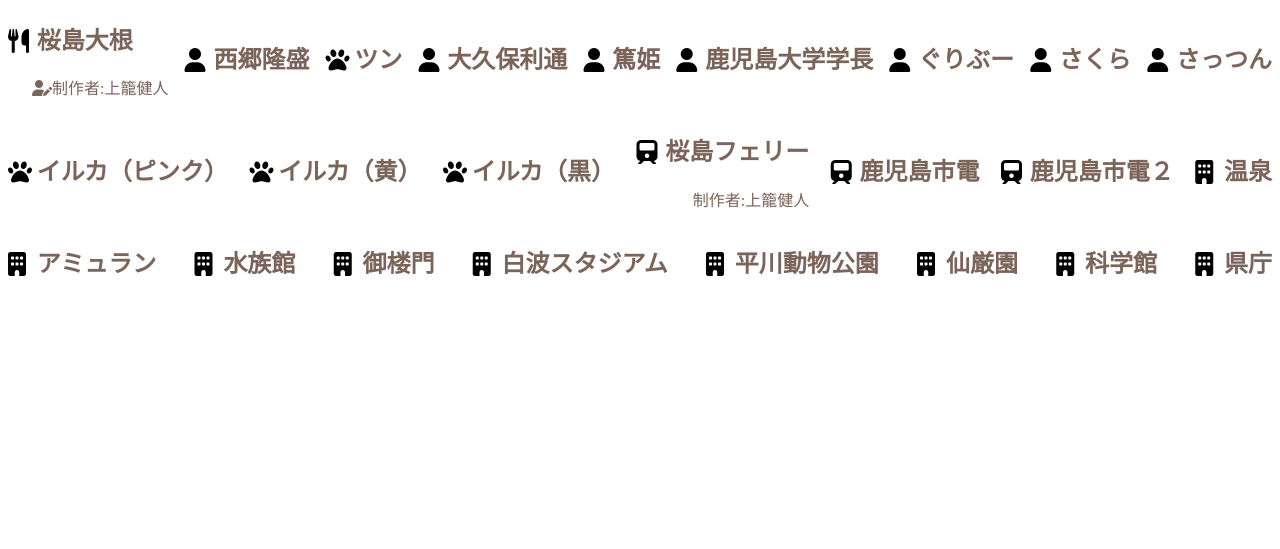
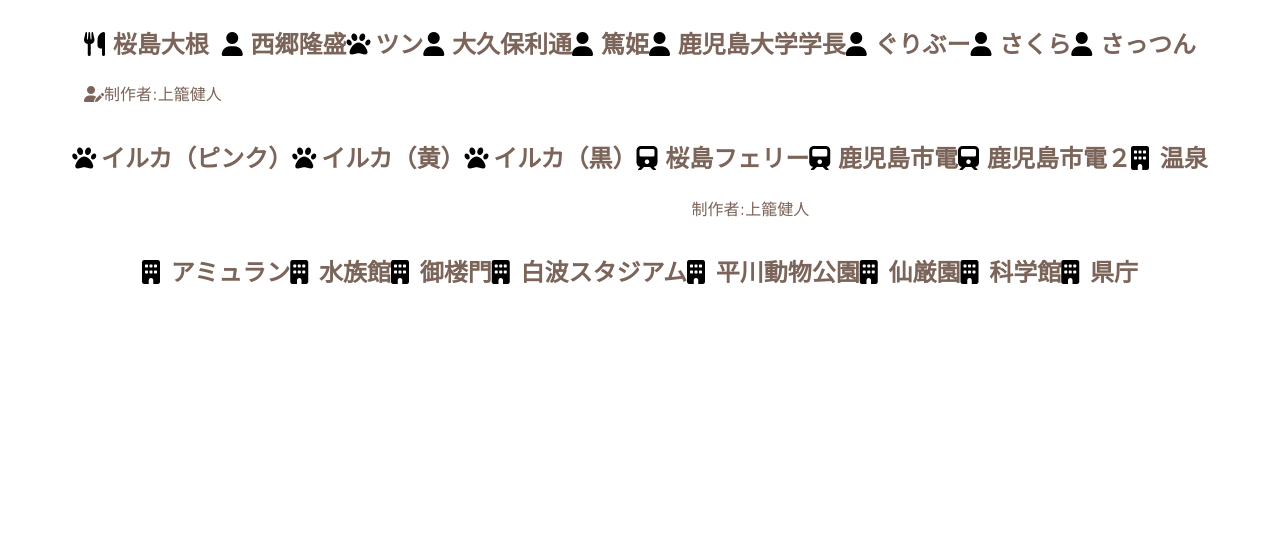
Before and after one commit to adven-kagoshima/event-web-adven-map-kadai, a plain HTML site: page model_viewer.html in a window 1280 px wide. Shown: the part 251-800 px from the top of the page. Drawn offline with Linux system fonts and the light colour scheme; some packages are replaced by stand-ins of ours; a script that the page names is missing; a web font is replaced by a local one.

Commit message:
justify-content: center に変更。

```diff
--- a/model_viewer.html
+++ b/model_viewer.html
@@ -10,12 +10,14 @@
     <link href="https://fonts.googleapis.com/css2?family=Bitcount+Single+Ink:wght@100..900&family=M+PLUS+Rounded+1c:wght@400;800&family=Quantico:ital,wght@0,400;0,700;1,400;1,700&display=swap" rel="stylesheet">
     <link href="https://use.fontawesome.com/releases/v6.4.2/css/all.css" rel="stylesheet">
     <style>
+    body {
+        margin: 0;
+        font-family: "M PLUS Rounded 1c", sans-serif;
+    }
     h1 {
-        font-family: "M PLUS Rounded 1c", sans-serif;
         font-weight: 800;
         font-style: normal;
     }
-
     h2#human {
         position: relative;/*相対位置*/
         padding-left: 1.2em;/*アイコン分のスペース*/
@@ -103,27 +105,17 @@
     .container{
         display: flex;
         flex-wrap: wrap;
+        justify-content: center;
+    }
+    model-viewer {
+        /* width: 400px; */
+        /* height: 90vh;
+        display: block; */
     }
 
-    div{
-        max-width: 100vh;
-    }
-
-
-    p  {
-    position: relative;/*相対位置*/
-    padding-left: 1.5em;/*アイコン分のスペース*/
-    line-height: 1.4;/*行高*/
+    p {
         color: #7b6459;/*文字色*/
         text-align: right;
-    }
-    .container{
-        display: flex;
-        align-items: center;
-        justify-content: space-between;
-    }
-    div#test{
-        text-align: center;
     }
     </style>
 </head>
```
Also changed, not shown: model_viewer_sattun.html (+1 -1 lines), test.html (deleted, +0 -29 lines). Lines whose indentation alone changed are shown as unchanged.
